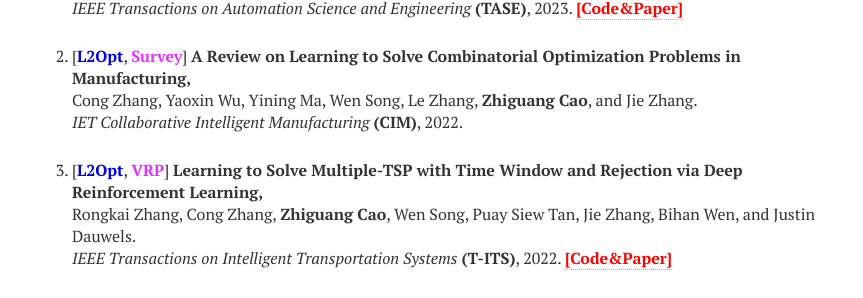
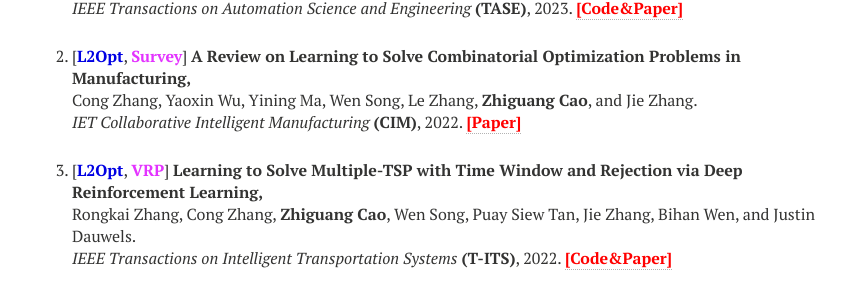
Before and after one commit to zhiguangcaosg/zhiguangcaosg.github.io, a Jekyll site: the page built from publications.md, in a window 1280 px wide and 900 px high, scrolled down 1735 px. Shown: the part 149-447 px from the top of the window, without its empty margins (288-1151 px from the left). Built offline with Jekyll 4.4.1, drawn with Linux system fonts in a browser that asks for light colours; nearby versions of some CDN libraries.

Commit message:
Update publications.html

```diff
--- a/_layouts/publications.html
+++ b/_layouts/publications.html
@@ -317,7 +317,7 @@ div.bibtex pre { font-size: 75%; overflow: auto;  width: 100%; padding: 0em 0em;
 <p>
 [<font color="#0000E3"><b>L2Opt</b></font>, <font color="#E333FF"><b>Survey</b></font>] <b>A Review on Learning to Solve Combinatorial Optimization Problems in Manufacturing,</b>
 <br> Cong Zhang, Yaoxin Wu, Yining Ma, Wen Song, Le Zhang, <b>Zhiguang Cao</b>, and Jie Zhang.<br>
-<i>IET Collaborative Intelligent Manufacturing</i> <b>(CIM)</b>, 2022.
+<i>IET Collaborative Intelligent Manufacturing</i> <b>(CIM)</b>, 2022. <a href="https://ietresearch.onlinelibrary.wiley.com/doi/10.1049/cim2.12072" target="_blank"> <font color="#FF0000"><b>[Paper]</b> </font></a>
 </p>
 </li>
 
```
